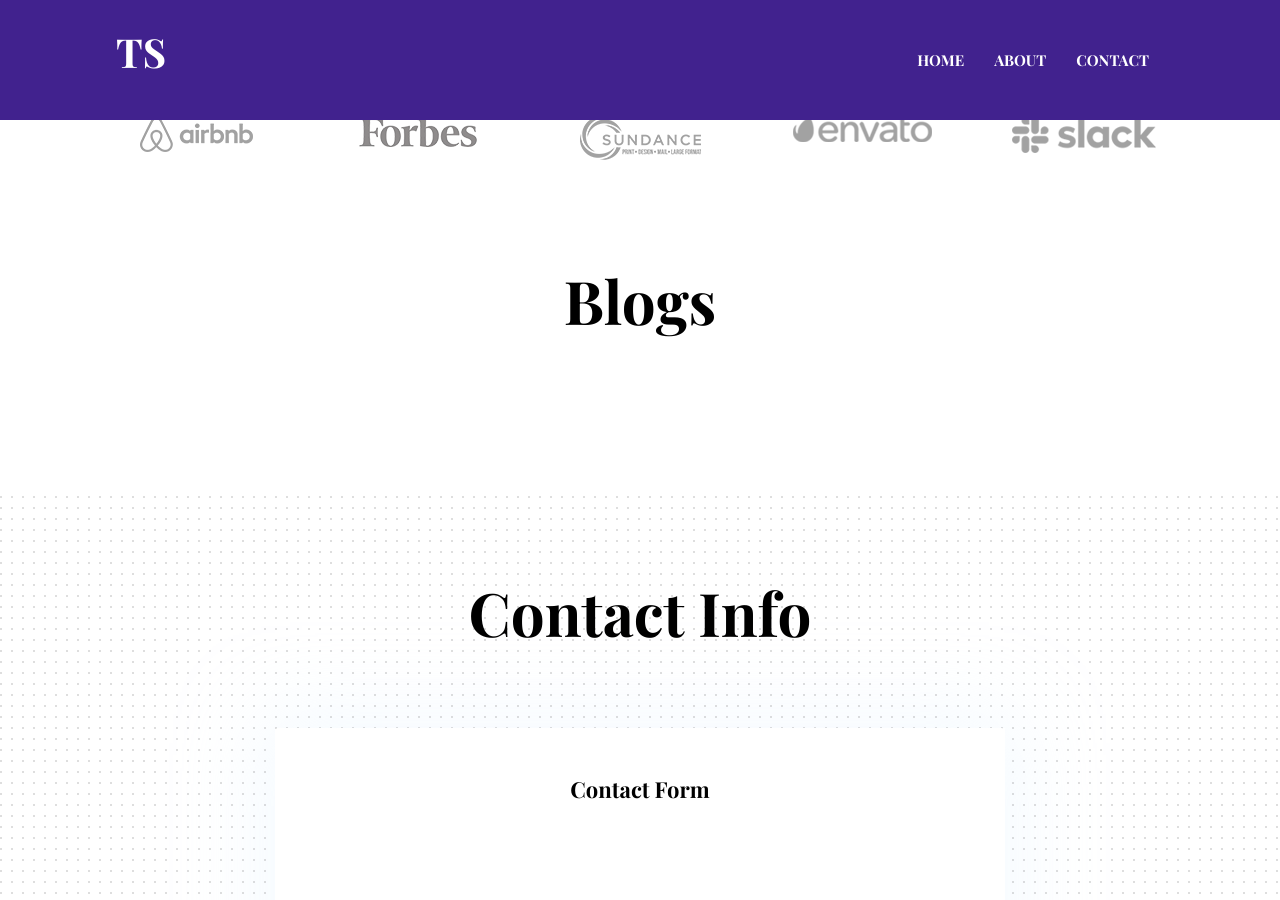
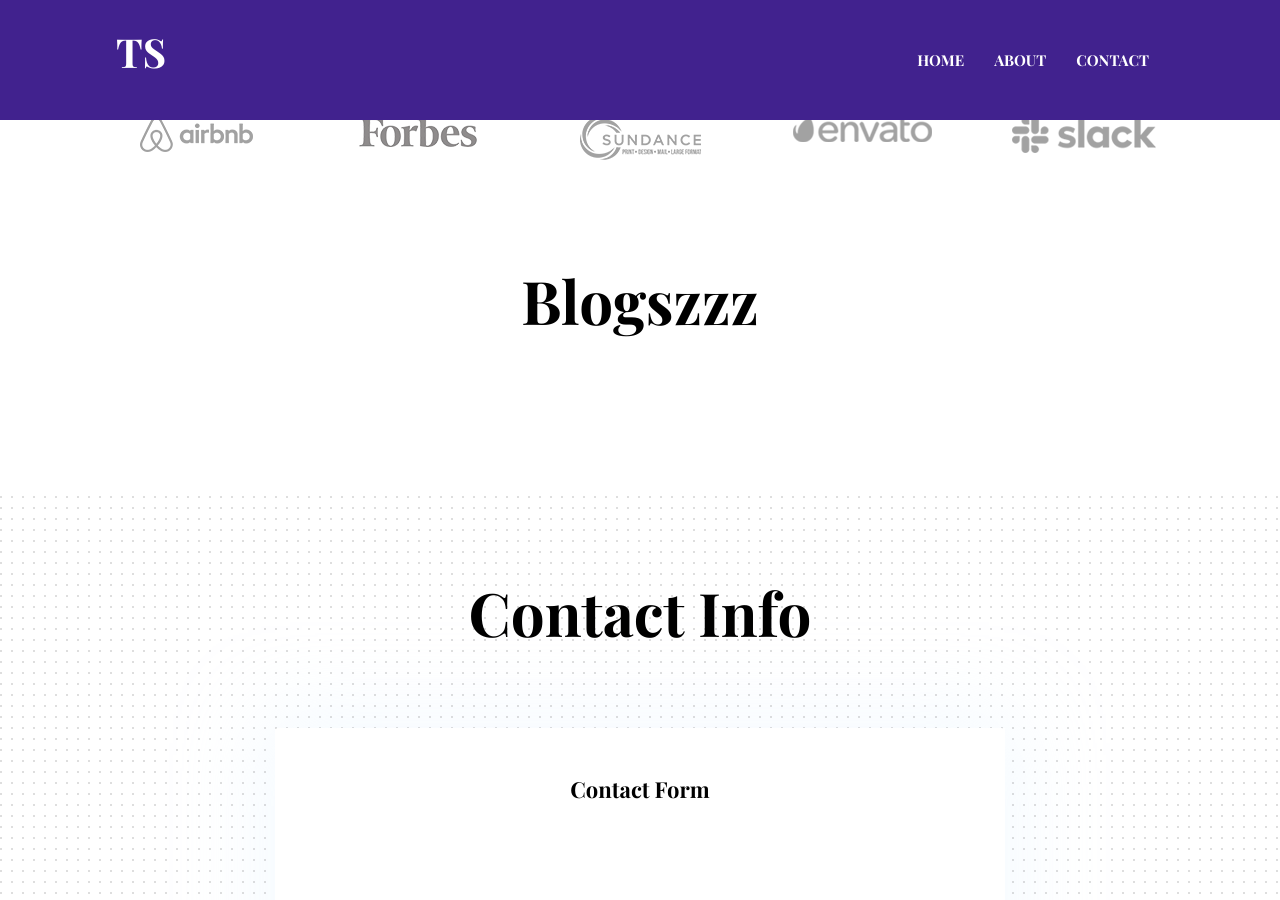
Before and after one commit to swid-tom/swid-tom.github.io, a Jekyll site: the page built from index.html, in a window 1280 px wide and 900 px high, scrolled down 4462 px. Built offline with Jekyll 4.4.1, drawn with Linux system fonts in a browser that asks for light colours.

Commit message:
Change blog section title to 'Blogszzz'

```diff
--- a/_includes/blog-section.html
+++ b/_includes/blog-section.html
@@ -3,7 +3,7 @@
   <div class="container">
     <div class="row">
       <div class="col-12 text-center">
-        <h2 class="section-title">Blogs</h2>
+        <h2 class="section-title">Blogszzz</h2>
       </div>
       {% for post in site.posts offset:0 limit:3 %}
       {% include post.html %}
```
